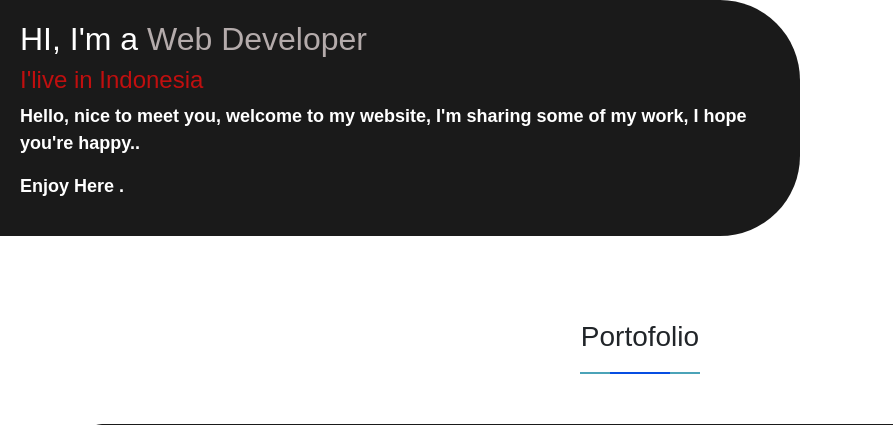
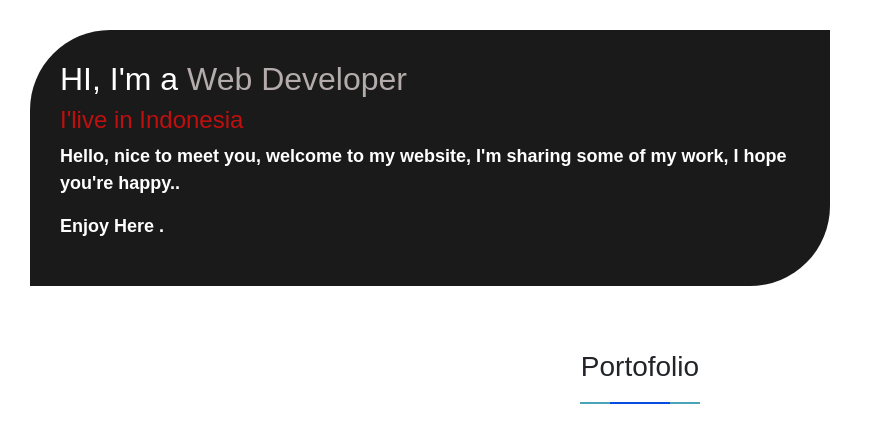
Before and after one commit to Farhannovaal/farhannovaal, a PHP site: page /index.html in a window 1280 px wide. Shown: the part 70-495 px from the top of the page, without its empty margins (0-893 px from the left). Run offline with PHP 8.4, Linux system fonts and the light colour scheme.

Commit message:
last update terbaru

```diff
--- a/css.css
+++ b/css.css
@@ -148,9 +148,11 @@ body{
         }.greeting{
             background-color: rgb(26, 26, 26);
             height: auto;
-            padding: 20px;
+            padding: 30px;
             width: 800px;
-            border-radius: 0px 80px 80px 0px;
+            border-radius: 80px 0px 80px 0px;
+            margin-left: 30px;
+            margin-top: 30px;
         }.greeting p{
             font-size: 18px;
             font-weight: bold;
```
